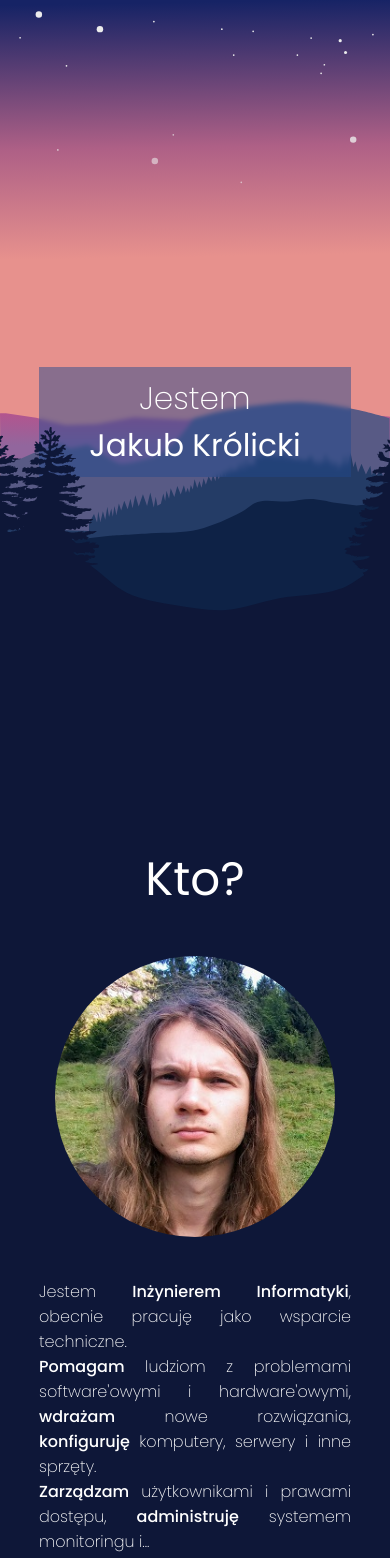
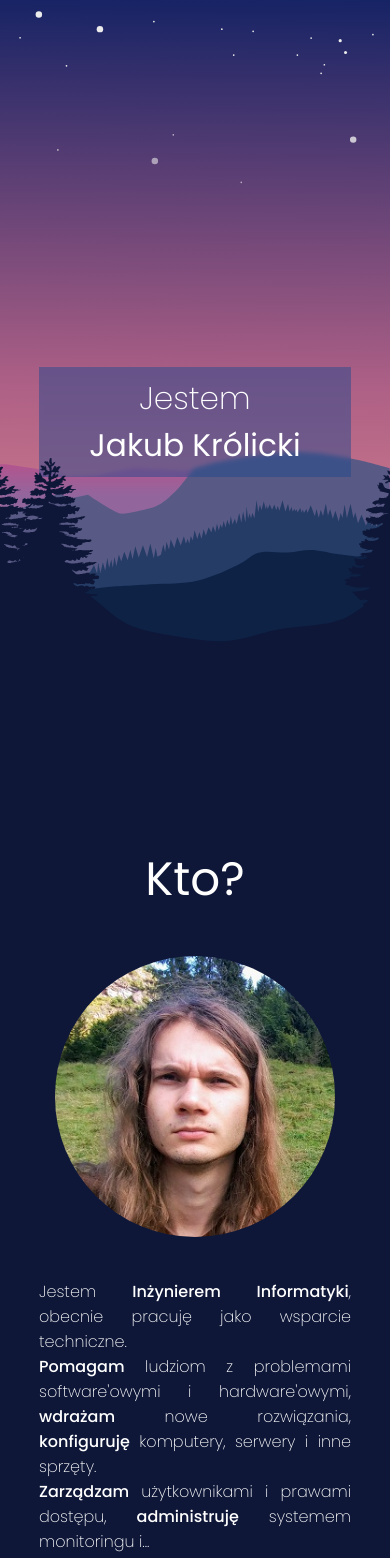
Before and after one commit to Krolicki/portfolio, a React (Vite) app: page / in a window 390 px wide. Shown: the top 1558 px of the page. Built offline with nearby package versions, Linux system fonts and the light colour scheme.

Commit message:
hero mobile scroll

```diff
--- a/src/components/About/About.css
+++ b/src/components/About/About.css
@@ -32,7 +32,7 @@
     .about-wraper{
         display: grid;
         grid-template-columns: repeat(2, 1fr);
-        grid-template-rows: repeat(2, 1fr);
+        grid-template-rows: auto 1fr;
         grid-column-gap: 5vw;
         grid-row-gap: 0px;
         padding: 15vh 10vw;
--- a/src/components/Hero/Hero.css
+++ b/src/components/Hero/Hero.css
@@ -130,26 +130,26 @@
         left: -1%;
     }
     .first-plan{
-        transform: translateY(-110%);
-        bottom: -2vw;
+        transform: translateY(-250vw);
+        bottom: -170vw;
         width: 104%;
         left: -2%;
     }
 
     .second-plan{
-        bottom: 50vw;
+        bottom: 37vw;
     }
 
     .third-plan{
-        bottom: 68vw;
+        bottom: 55vw;
     }
 
     .fourth-plan{
-        bottom: 74vw;
+        bottom: 61vw;
     }
 
     .fifth-plan{
-        bottom: 76vw;
+        bottom: 63vw;
     }
     .background{
         transform: translateY(-180%);
--- a/src/components/Hero/Hero.tsx
+++ b/src/components/Hero/Hero.tsx
@@ -1,11 +1,13 @@
 import { useEffect, useState } from 'react'
 import './Hero.css'
 import { ReactComponent as Plan1 } from './assets/plan1.svg'
+import { ReactComponent as Plan1m } from './assets/plan1m.svg'
 import { ReactComponent as Plan2 } from './assets/plan2.svg'
 import { ReactComponent as Plan3 } from './assets/plan3.svg'
 import { ReactComponent as Plan4 } from './assets/plan4.svg'
 import { ReactComponent as Plan5 } from './assets/plan5.svg'
 import { ReactComponent as Background } from './assets/background.svg'
+import { ReactComponent as BackgroundM } from './assets/backgroundm.svg'
 
 export const Hero = () => {
     const [loaded, setLoaded] = useState(false)
@@ -73,12 +75,20 @@
                 </div>
             </div>
             <div className='landscape'>
-                    <Plan1 style={scroll ? {transform: `translateY(-${scroll *1.5}px)`} : {}} className={`first-plan ${secondStage ? !scroll ?"show-first-plan":"" : ""}`}/>
-                    <Plan2 style={scroll ? {transform: `translateY(-${scroll *1.3}px)`} : {}} className={`second-plan ${secondStage ? !scroll ? "show-first-plan":"" : ""}`} />
-                    <Plan3 style={scroll ? {transform: `translateY(-${scroll *1.1}px)`} : {}} className={`third-plan ${secondStage ? !scroll ? "show-first-plan":"" : ""}`} />
-                    <Plan4 style={scroll ? {transform: `translateY(-${scroll *0.6}px)`} : {}} className={`fourth-plan ${secondStage ? !scroll ? "show-first-plan":"" : ""}`} />
-                    <Plan5 style={scroll ? {transform: `translateY(-${scroll *0.3}px)`} : {}} className={`fifth-plan ${secondStage ? !scroll ? "show-first-plan":"" : ""}`} />
-                    <Background style={scroll ? {transform: `translateY(-${scroll *0.1}px)`} : {}} className={`background ${secondStage ? !scroll ? "show-first-plan":"" : ""}`} />
+                {window.innerWidth < 700 ?
+                    <Plan1m style={scroll ? {transform: `translateY(-${scroll *1.2}px)`} : {}} className={`first-plan ${secondStage ? !scroll ?"show-first-plan":"" : ""}`}/>
+                    :
+                    <Plan1 style={scroll ? {transform: `translateY(-${scroll *1.2}px)`} : {}} className={`first-plan ${secondStage ? !scroll ?"show-first-plan":"" : ""}`}/>
+                }
+                <Plan2 style={scroll ? {transform: `translateY(-${scroll *1}px)`} : {}} className={`second-plan ${secondStage ? !scroll ? "show-first-plan":"" : ""}`} />
+                <Plan3 style={scroll ? {transform: `translateY(-${scroll *0.8}px)`} : {}} className={`third-plan ${secondStage ? !scroll ? "show-first-plan":"" : ""}`} />
+                <Plan4 style={scroll ? {transform: `translateY(-${scroll *0.6}px)`} : {}} className={`fourth-plan ${secondStage ? !scroll ? "show-first-plan":"" : ""}`} />
+                <Plan5 style={scroll ? {transform: `translateY(-${scroll *0.4}px)`} : {}} className={`fifth-plan ${secondStage ? !scroll ? "show-first-plan":"" : ""}`} />
+                {window.innerWidth < 700 ?
+                    <BackgroundM style={scroll ? {transform: `translateY(-${scroll *0.2}px)`} : {}} className={`background ${secondStage ? !scroll ? "show-first-plan":"" : ""}`} />
+                    :
+                    <Background style={scroll ? {transform: `translateY(-${scroll *0.2}px)`} : {}} className={`background ${secondStage ? !scroll ? "show-first-plan":"" : ""}`} />
+                }
             </div>
         </section>
     )
```
Also changed, not shown: src/components/Hero/assets/backgroundm.svg (added), src/components/Hero/assets/plan1m.svg (added).
